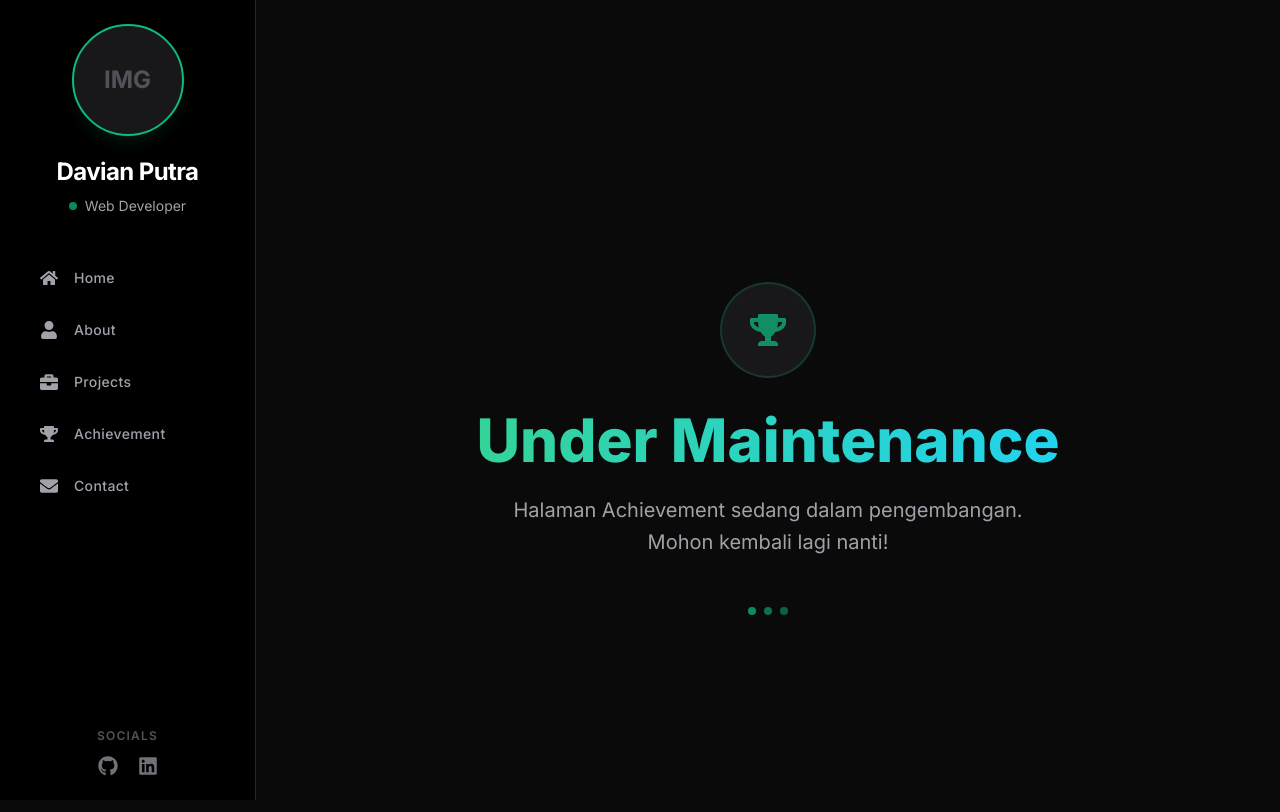
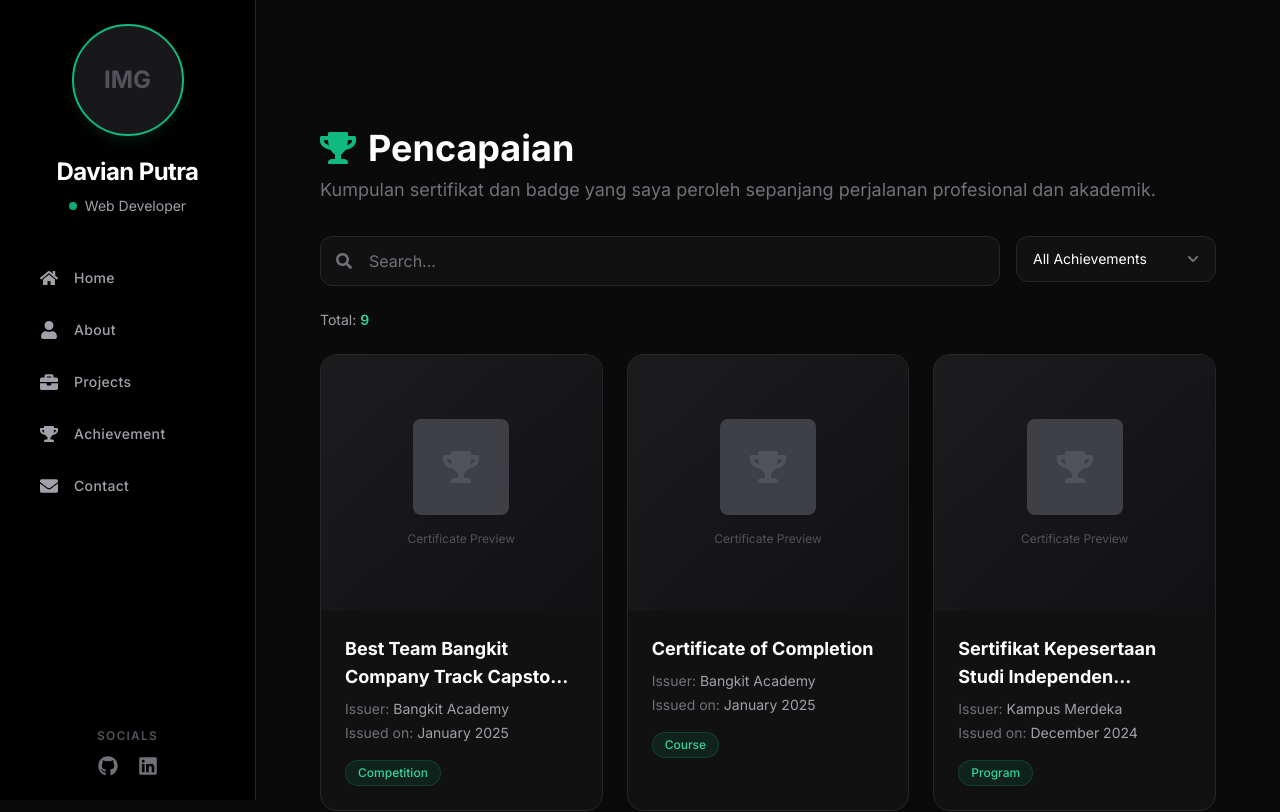
Before and after one commit to bangkennn/New-Portofolio, a Next.js app in the folder portofolio-baru/: page /achievement in a window 1280 px wide. Shown: the top 812 px of the page. Built offline with nearby package versions, Linux system fonts and the light colour scheme.

Commit message:
Project Achivement

```diff
--- a/portofolio-baru/src/app/achievement/page.tsx
+++ b/portofolio-baru/src/app/achievement/page.tsx
@@ -1,37 +1,264 @@
-import { FaTrophy } from "react-icons/fa";
+"use client";
+
+import { useState, useMemo } from "react";
+import { FaTrophy, FaSearch, FaChevronDown, FaArrowRight } from "react-icons/fa";
+
+// Data Dummy Achievements
+const achievementsData = [
+  {
+    id: 1,
+    title: "Best Team Bangkit Company Track Capstone Project",
+    issuer: "Bangkit Academy",
+    issuedDate: "January 2025",
+    category: "Competition",
+    image: "certificate-1", // placeholder
+    credentialUrl: "#",
+  },
+  {
+    id: 2,
+    title: "Certificate of Completion",
+    issuer: "Bangkit Academy",
+    issuedDate: "January 2025",
+    category: "Course",
+    image: "certificate-2",
+    credentialUrl: "#",
+  },
+  {
+    id: 3,
+    title: "Sertifikat Kepesertaan Studi Independen Bersertifikat Angkatan 7",
+    issuer: "Kampus Merdeka",
+    issuedDate: "December 2024",
+    category: "Program",
+    image: "certificate-3",
+    credentialUrl: "#",
+  },
+  {
+    id: 4,
+    title: "Full Stack Web Development Certificate",
+    issuer: "Dicoding Indonesia",
+    issuedDate: "November 2024",
+    category: "Course",
+    image: "certificate-4",
+    credentialUrl: "#",
+  },
+  {
+    id: 5,
+    title: "Cloud Computing Fundamentals",
+    issuer: "Google Cloud",
+    issuedDate: "October 2024",
+    category: "Course",
+    image: "certificate-5",
+    credentialUrl: "#",
+  },
+  {
+    id: 6,
+    title: "Hackathon Winner - Tech Innovation Challenge",
+    issuer: "Tech Community",
+    issuedDate: "September 2024",
+    category: "Competition",
+    image: "certificate-6",
+    credentialUrl: "#",
+  },
+  {
+    id: 7,
+    title: "React Developer Certification",
+    issuer: "Meta",
+    issuedDate: "August 2024",
+    category: "Course",
+    image: "certificate-7",
+    credentialUrl: "#",
+  },
+  {
+    id: 8,
+    title: "Best Project Award - Startup Weekend",
+    issuer: "Startup Community",
+    issuedDate: "July 2024",
+    category: "Competition",
+    image: "certificate-8",
+    credentialUrl: "#",
+  },
+  {
+    id: 9,
+    title: "Node.js Backend Development",
+    issuer: "Udemy",
+    issuedDate: "June 2024",
+    category: "Course",
+    image: "certificate-9",
+    credentialUrl: "#",
+  },
+];
+
+// Filter options
+const filterOptions = [
+  { value: "all", label: "All Achievements" },
+  { value: "Course", label: "Course" },
+  { value: "Competition", label: "Competition" },
+  { value: "Program", label: "Program" },
+];
 
 export default function Achievement() {
+  const [searchQuery, setSearchQuery] = useState("");
+  const [selectedFilter, setSelectedFilter] = useState("all");
+  const [isFilterOpen, setIsFilterOpen] = useState(false);
+
+  // Filter achievements berdasarkan search dan filter
+  const filteredAchievements = useMemo(() => {
+    return achievementsData.filter((achievement) => {
+      const matchesSearch =
+        achievement.title.toLowerCase().includes(searchQuery.toLowerCase()) ||
+        achievement.issuer.toLowerCase().includes(searchQuery.toLowerCase());
+
+      const matchesFilter =
+        selectedFilter === "all" || achievement.category === selectedFilter;
+
+      return matchesSearch && matchesFilter;
+    });
+  }, [searchQuery, selectedFilter]);
+
   return (
-    <div className="min-h-screen flex items-center justify-center">
-      <div className="text-center max-w-2xl mx-auto px-4">
-        {/* Icon */}
-        <div className="mb-8 flex justify-center">
-          <div className="w-24 h-24 rounded-full bg-zinc-900 border-2 border-emerald-500/20 flex items-center justify-center">
-            <FaTrophy className="text-4xl text-emerald-500 animate-pulse" />
-          </div>
+    <div className="min-h-screen py-20 max-w-7xl mx-auto px-4">
+
+      {/* Header Section */}
+      <div className="mb-8">
+        <h1 className="text-4xl font-bold text-white mb-2 flex items-center gap-3">
+          <FaTrophy className="text-emerald-500" /> Pencapaian
+        </h1>
+        <p className="text-zinc-500 text-lg">
+          Kumpulan sertifikat dan badge yang saya peroleh sepanjang perjalanan profesional dan akademik.
+        </p>
+      </div>
+
+      {/* Search and Filter Bar */}
+      <div className="flex flex-col sm:flex-row gap-4 mb-6">
+        {/* Search Input */}
+        <div className="flex-1 relative">
+          <FaSearch className="absolute left-4 top-1/2 transform -translate-y-1/2 text-zinc-500" />
+          <input
+            type="text"
+            placeholder="Search..."
+            value={searchQuery}
+            onChange={(e) => setSearchQuery(e.target.value)}
+            className="w-full pl-12 pr-4 py-3 bg-zinc-900/50 border border-zinc-800 rounded-xl text-white placeholder-zinc-500 focus:outline-none focus:border-emerald-500/50 transition-colors"
+          />
         </div>
 
-        {/* Title */}
-        <h1 className="text-5xl md:text-6xl font-extrabold text-white mb-6">
-          <span className="text-transparent bg-clip-text bg-gradient-to-r from-emerald-400 to-cyan-400">
-            Under Maintenance
-          </span>
-        </h1>
+        {/* Filter Dropdown */}
+        <div className="relative">
+          <button
+            onClick={() => setIsFilterOpen(!isFilterOpen)}
+            className="flex items-center gap-3 px-4 py-3 bg-zinc-900/50 border border-zinc-800 rounded-xl text-white hover:border-emerald-500/50 transition-colors min-w-[200px] justify-between"
+          >
+            <span className="text-sm">
+              {filterOptions.find((opt) => opt.value === selectedFilter)?.label || "Filter achievements..."}
+            </span>
+            <FaChevronDown
+              className={`text-xs text-zinc-500 transition-transform ${
+                isFilterOpen ? "rotate-180" : ""
+              }`}
+            />
+          </button>
 
-        {/* Description */}
-        <p className="text-xl text-zinc-400 mb-8 leading-relaxed">
-          Halaman Achievement sedang dalam pengembangan.
-          <br />
-          Mohon kembali lagi nanti!
-        </p>
-
-        {/* Decorative Elements */}
-        <div className="flex items-center justify-center gap-2 mt-12">
-          <div className="w-2 h-2 rounded-full bg-emerald-500 animate-pulse"></div>
-          <div className="w-2 h-2 rounded-full bg-emerald-500 animate-pulse [animation-delay:0.2s]"></div>
-          <div className="w-2 h-2 rounded-full bg-emerald-500 animate-pulse [animation-delay:0.4s]"></div>
+          {/* Dropdown Menu */}
+          {isFilterOpen && (
+            <>
+              <div
+                className="fixed inset-0 z-10"
+                onClick={() => setIsFilterOpen(false)}
+              ></div>
+              <div className="absolute top-full mt-2 w-full bg-zinc-900 border border-zinc-800 rounded-xl shadow-2xl overflow-hidden z-20">
+                {filterOptions.map((option) => (
+                  <button
+                    key={option.value}
+                    onClick={() => {
+                      setSelectedFilter(option.value);
+                      setIsFilterOpen(false);
+                    }}
+                    className={`w-full text-left px-4 py-3 text-sm transition-colors ${
+                      selectedFilter === option.value
+                        ? "bg-emerald-500/10 text-emerald-400"
+                        : "text-zinc-400 hover:bg-zinc-800 hover:text-white"
+                    }`}
+                  >
+                    {option.label}
+                  </button>
+                ))}
+              </div>
+            </>
+          )}
         </div>
       </div>
+
+      {/* Total Count */}
+      <div className="mb-6">
+        <p className="text-zinc-400 text-sm">
+          Total: <span className="text-emerald-400 font-semibold">{filteredAchievements.length}</span>
+        </p>
+      </div>
+
+      {/* Achievements Grid */}
+      <div className="grid grid-cols-1 md:grid-cols-2 lg:grid-cols-3 gap-6">
+        {filteredAchievements.map((achievement) => (
+          <div
+            key={achievement.id}
+            className="group bg-zinc-900/50 border border-zinc-800 rounded-2xl overflow-hidden hover:border-emerald-500/50 transition-all duration-300"
+          >
+            {/* Certificate Image */}
+            <div className="relative h-64 bg-zinc-950 overflow-hidden">
+              {/* Placeholder untuk gambar sertifikat */}
+              <div className="w-full h-full bg-gradient-to-br from-zinc-900 to-zinc-950 flex items-center justify-center">
+                <div className="w-full h-full bg-zinc-800/30 flex items-center justify-center">
+                  <div className="text-center p-4">
+                    <div className="w-24 h-24 mx-auto mb-4 bg-zinc-700 rounded-lg flex items-center justify-center">
+                      <FaTrophy className="text-4xl text-zinc-600" />
+                    </div>
+                    <p className="text-zinc-600 text-xs">Certificate Preview</p>
+                  </div>
+                </div>
+              </div>
+
+              {/* Overlay dengan tombol Lihat Kredensial */}
+              <div className="absolute inset-0 bg-black/60 opacity-0 group-hover:opacity-100 transition-opacity flex items-center justify-center">
+                <a
+                  href={achievement.credentialUrl}
+                  className="px-4 py-2 bg-emerald-500 text-white rounded-lg text-sm font-medium hover:bg-emerald-600 transition-colors flex items-center gap-2"
+                >
+                  Lihat Kredensial <FaArrowRight className="text-xs" />
+                </a>
+              </div>
+            </div>
+
+            {/* Achievement Info */}
+            <div className="p-6">
+              <h3 className="text-lg font-bold text-white mb-2 line-clamp-2">
+                {achievement.title}
+              </h3>
+              <div className="space-y-1 mb-4">
+                <p className="text-sm text-zinc-400">
+                  <span className="text-zinc-500">Issuer:</span> {achievement.issuer}
+                </p>
+                <p className="text-sm text-zinc-400">
+                  <span className="text-zinc-500">Issued on:</span> {achievement.issuedDate}
+                </p>
+              </div>
+              <span className="inline-block px-3 py-1 bg-emerald-500/10 border border-emerald-500/20 text-emerald-400 rounded-full text-xs font-medium">
+                {achievement.category}
+              </span>
+            </div>
+          </div>
+        ))}
+      </div>
+
+      {/* Empty State */}
+      {filteredAchievements.length === 0 && (
+        <div className="text-center py-20">
+          <FaTrophy className="text-6xl text-zinc-800 mx-auto mb-4" />
+          <p className="text-zinc-500 text-lg">No achievements found</p>
+          <p className="text-zinc-600 text-sm mt-2">
+            Try adjusting your search or filter criteria
+          </p>
+        </div>
+      )}
+
     </div>
   );
 }
```
